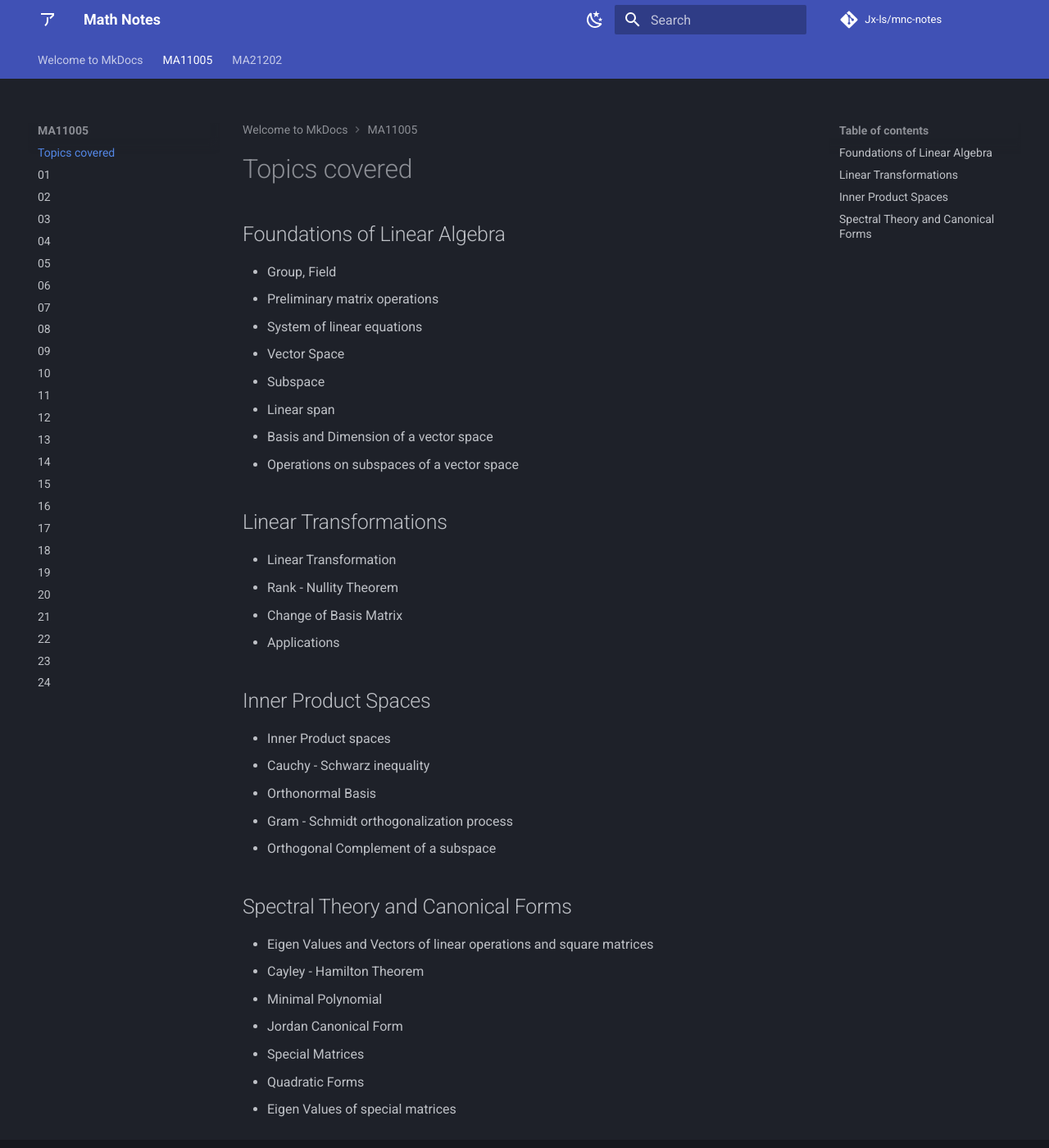
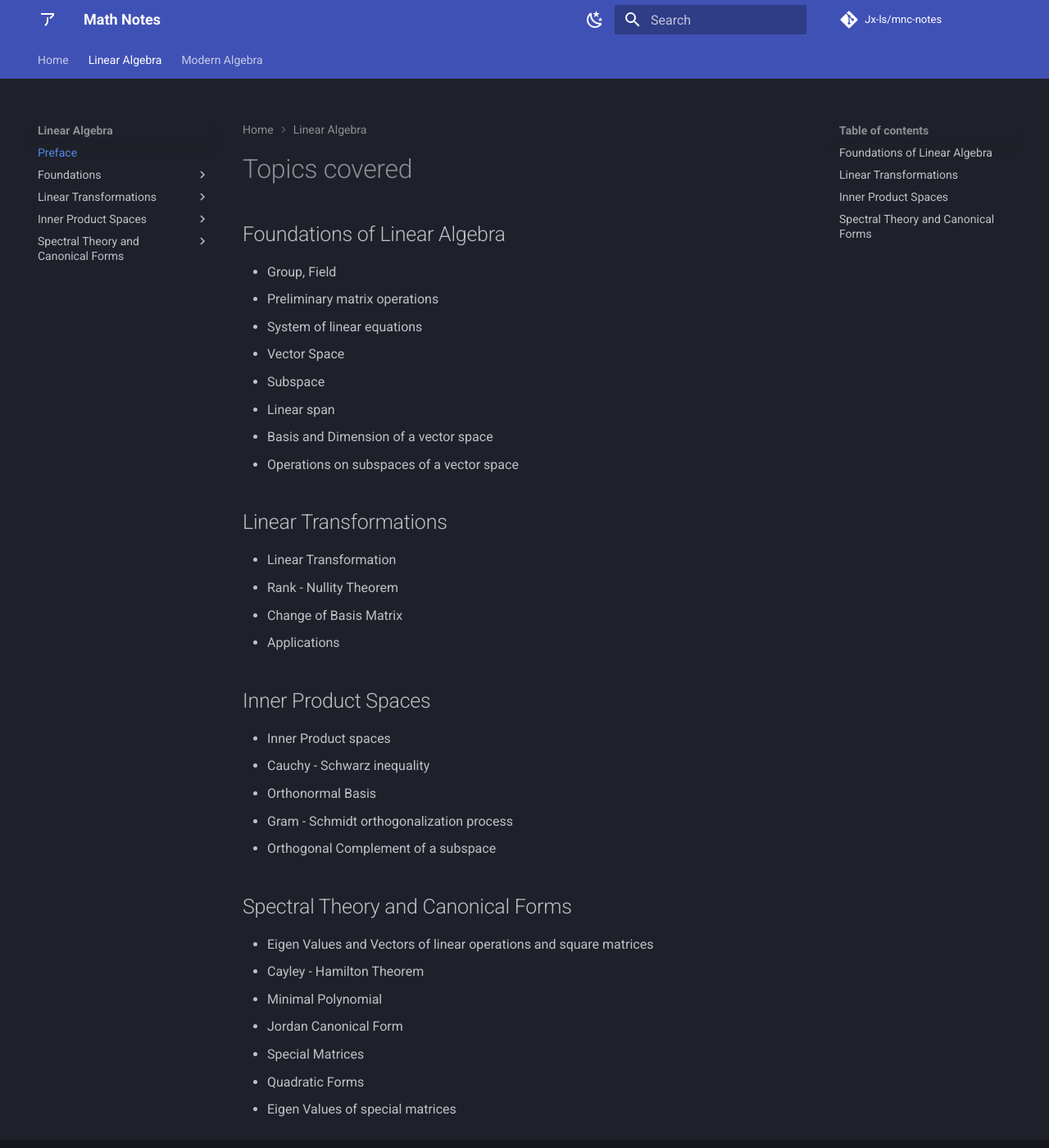
Before and after one commit to Jx-ls/mnc-notes, an MkDocs documentation site: the page built from docs/MA11005/index.md, in a window 1280 px wide and 1400 px high. Shown: the whole window at 82% size. Built offline with MkDocs 1.6.1 and Material for MkDocs 9.7.7, drawn with Linux system fonts in a browser that asks for light colours; comment, search, counter and statistics services are not loaded; part of the change alters nothing that is shown; some of the changed text lies outside the part shown.

Commit message:
update nav

```diff
--- a/mkdocs.yml
+++ b/mkdocs.yml
@@ -29,3 +29,37 @@ theme:
       toggle:
         icon: material/weather-sunny
         name: Switch to dark mode
+
+nav:
+  - Home: index.md
+  - Linear Algebra:
+    - Preface: MA11005/index.md
+    - Foundations:
+      - Group, Field: MA11005/01.md
+      - Preliminary matrix operations: MA11005/02.md
+      - System of linear equations: MA11005/03.md
+      - Vector Space: MA11005/04.md
+      - Subspace: MA11005/05.md
+      - Linear span: MA11005/06.md
+      - Basis and Dimension of a vector space: MA11005/07.md
+      - Operations on subspaces of a vector space: MA11005/08.md
+    - Linear Transformations:
+      - Linear Transformation: MA11005/09.md
+      - Rank - Nullity Theorem: MA11005/10.md
+      - Change of Basis Matrix: MA11005/11.md
+      - Applications: MA11005/12.md
+    - Inner Product Spaces:
+      - Inner Product spaces: MA11005/13.md
+      - Cauchy - Schwarz inequality: MA11005/14.md
+      - Orthonormal Basis: MA11005/15.md
+      - Gram - Schmidt orthogonalization process: MA11005/16.md
+      - Orthogonal Complement of a subspace: MA11005/17.md
+    - Spectral Theory and Canonical Forms:
+      - Eigen Values and Vectors of linear operations and square matrices: MA11005/18.md
+      - Cayley - Hamilton Theorem: MA11005/19.md
+      - Minimal Polynomial: MA11005/20.md
+      - Jordan Canonical Fo: MA11005/21.md
+      - Special Matrices: MA11005/22.md
+      - Quadratic Forms: MA11005/23.md
+      - Eigen Values of special matrices: MA11005/24.md
+  - Modern Algebra: MA21202/index.md
```
